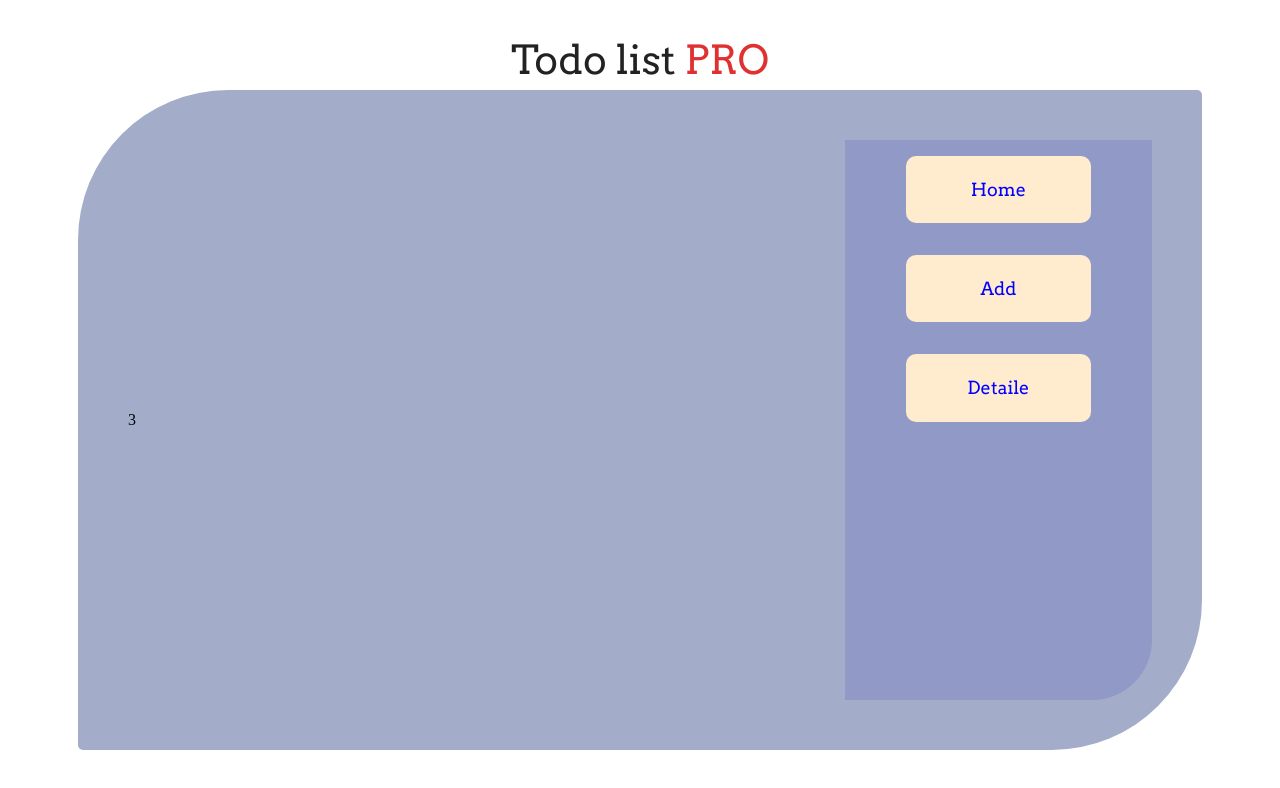
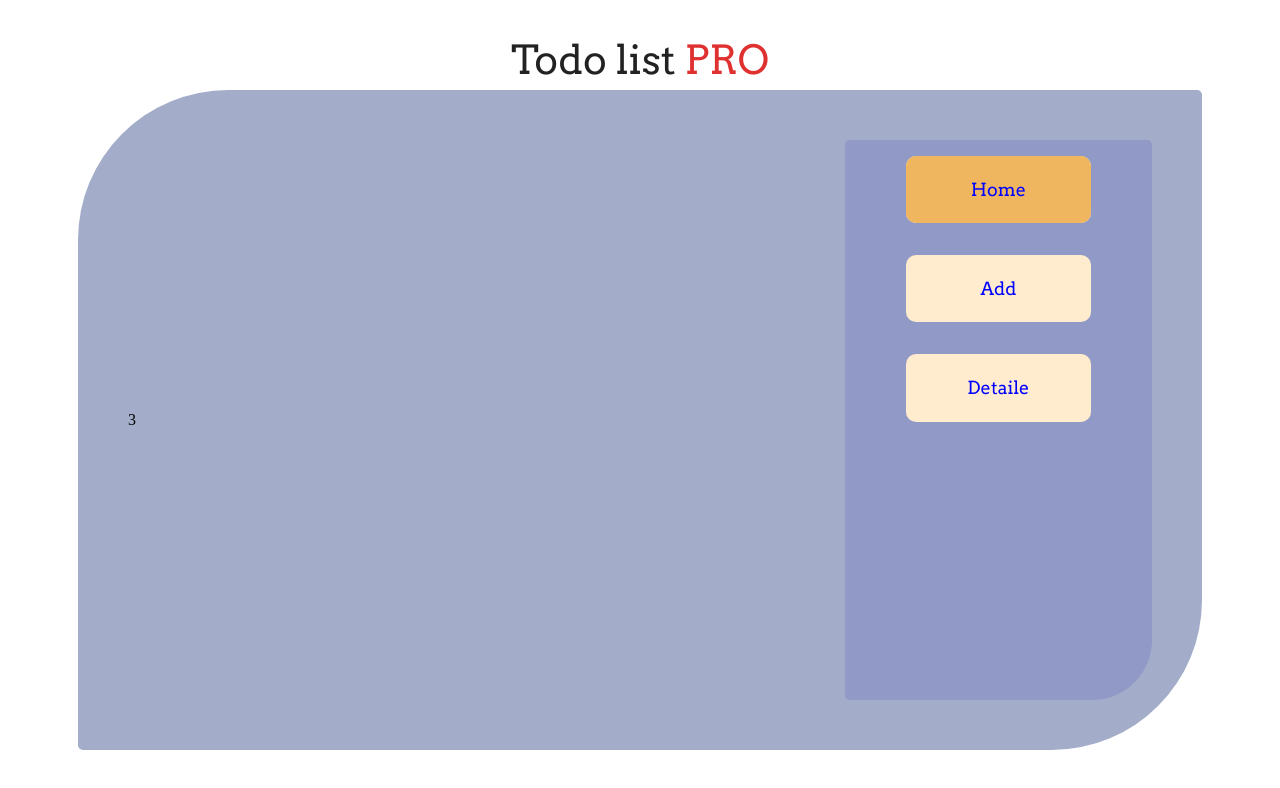
Before and after one commit to sinaGh-cyber/todo-list, a React (Create React App) app: page / in a window 1280 px wide. Shown: the top 788 px of the page. Built offline with nearby package versions, Linux system fonts and the light colour scheme.

Commit message:
some more styling2

```diff
--- a/src/components/menu/menu.jsx
+++ b/src/components/menu/menu.jsx
@@ -1,5 +1,5 @@
 import Classes from './menu.module.css';
-import { Link } from 'react-router-dom';
+import { Link, useLocation } from 'react-router-dom';
 import indexRoutes from '../../routes/index';
 import styled from 'styled-components';
 
@@ -25,14 +25,21 @@ const StyledLink = styled(Link)`
     color: #fff;
   }
 `;
+
 const Menu = () => {
+  const { pathname } = useLocation();
+
   return (
     <section id={Classes.right}>
       <ul>
         {indexRoutes.map(({ path, title }, key) => {
           return (
             <li key={key}>
-              <StyledLink key={key} to={path}>
+              <StyledLink
+                className={pathname === path ? Classes.selected : ''}
+                key={key}
+                to={path}
+              >
                 {' '}
                 {title}{' '}
               </StyledLink>
--- a/src/components/menu/menu.module.css
+++ b/src/components/menu/menu.module.css
@@ -6,7 +6,7 @@
   width: 30%;
   height: 100%;
   background-color: rgba(72, 72, 190, 0.199);
-  border-radius: 0 0 60px 0;
+  border-radius: 5px 5px 60px 5px;
 }
 
 ul {
@@ -46,6 +46,11 @@ li:active {
   transition: all 0.1s linear;
 }
 
+.selected {
+  background-color: rgb(240, 182, 95);
+  border-radius: inherit;
+}
+
 @media (max-width: 800px) {
   ul {
     flex-direction: row;
--- a/src/pages/Home.jsx
+++ b/src/pages/Home.jsx
@@ -1,7 +1,7 @@
 import React from 'react';
 
 export const Home = () => {
-  console.log('Home');
+  // console.log('Home');
   return <div>3</div>;
 };
 
--- a/src/pages/add-product.jsx
+++ b/src/pages/add-product.jsx
@@ -1,7 +1,7 @@
 import React from 'react';
 
 const AddProduct = () => {
-  console.log('AddProduct');
+  // console.log('AddProduct');
   return <div>1</div>;
 };
 
--- a/src/pages/detailed-list.jsx
+++ b/src/pages/detailed-list.jsx
@@ -1,7 +1,7 @@
 import React from "react";
 
  const DetailedList = () => {
-  console.log('DetailedList');
+  // console.log('DetailedList');
   return <div>2</div>;
 };
 
```
